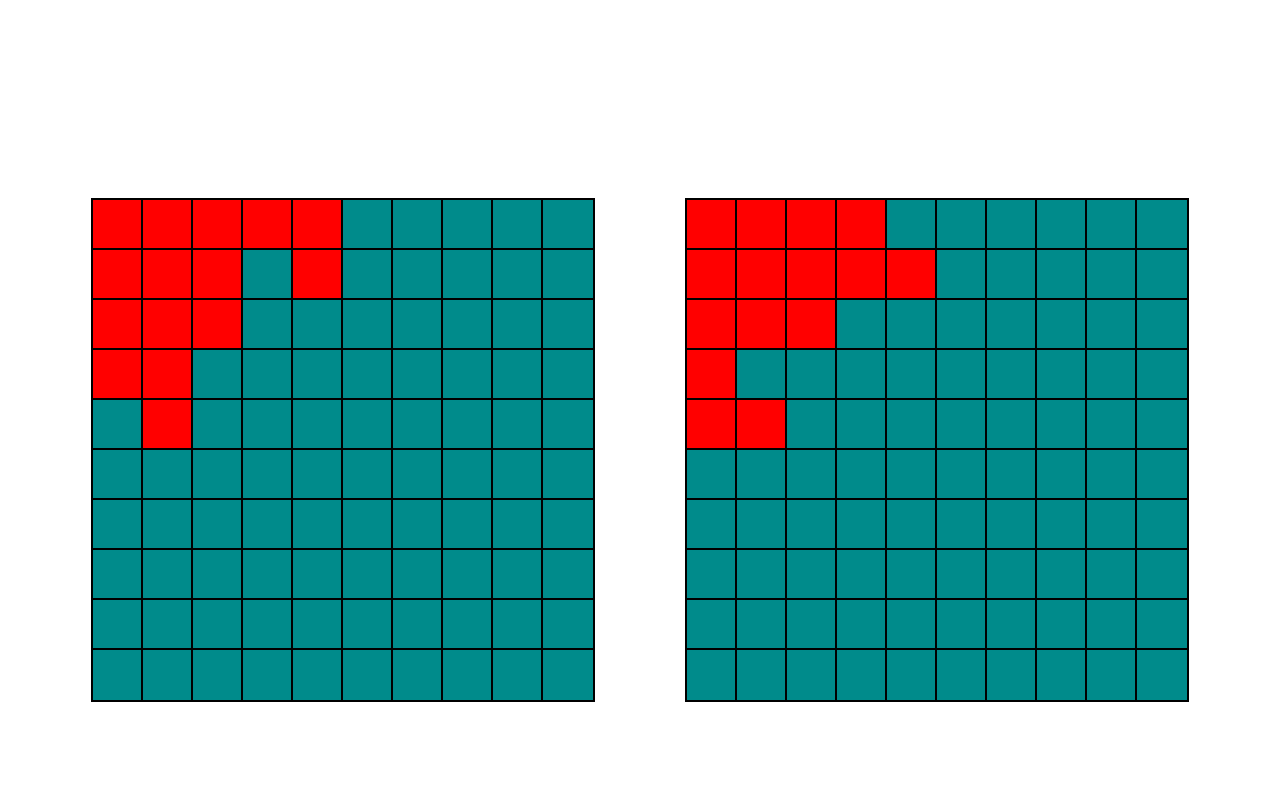
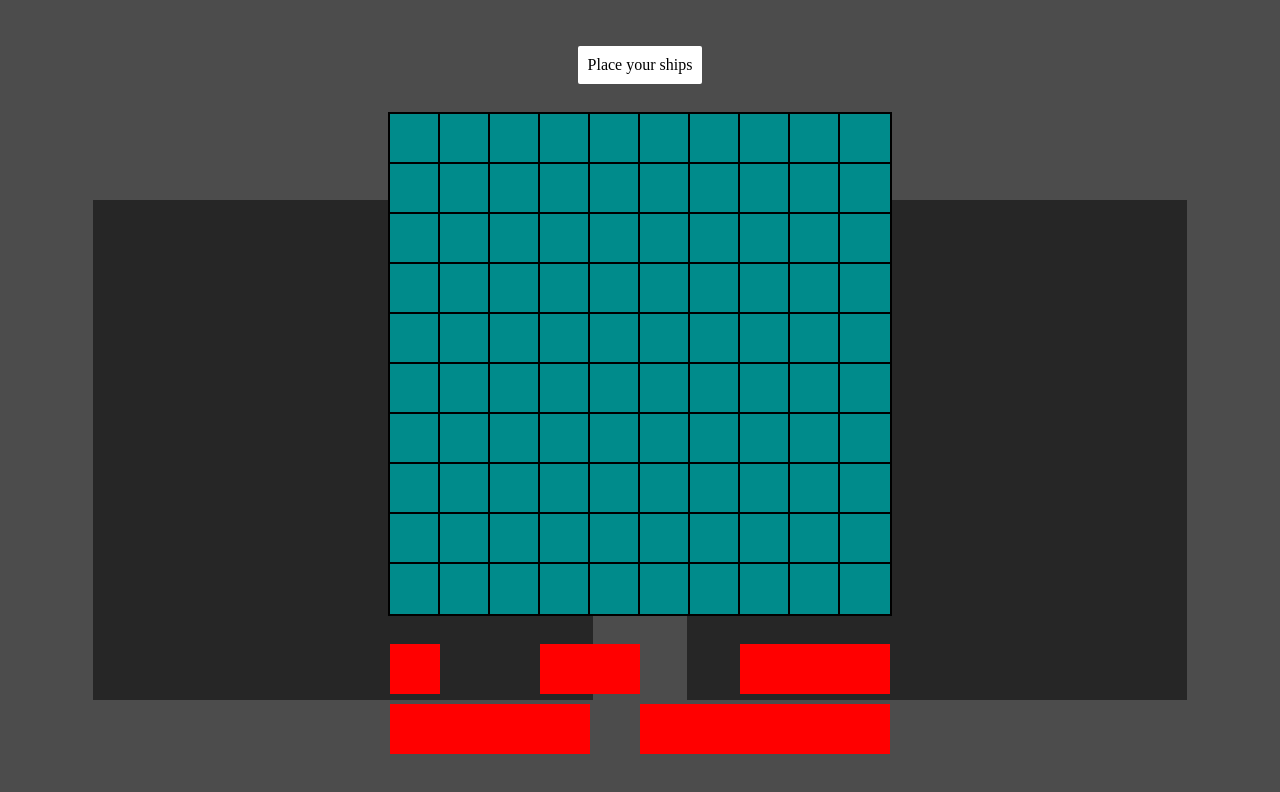
Before and after one commit to jamesBariuad/odin-battleship, a website with bundled scripts: page index.html in a window 1280 px wide. Built offline with nearby package versions, Linux system fonts and the light colour scheme.

Commit message:
feat: Player Place Ship, Placement Validation

```diff
--- a/index.html
+++ b/index.html
@@ -12,6 +12,19 @@
       <div id="player-board"></div>
       <div id="enemy-board"></div>
     </div>
+    <div class="overlay">
+      <div class="overlay-content">
+        <div id="instructions">Place your ships</div>
+        <div id="place-ships"></div>
+        <div id="ships-container">
+          <div id="patrol-boat" draggable="true" data-length="1"></div>
+          <div id="submarine" draggable="true" data-length="2"></div>
+          <div id="destroyer" draggable="true" data-length="3"></div>
+          <div id="battleship" draggable="true" data-length="4"></div>
+          <div id="carrier" draggable="true" data-length="5"></div>
+        </div>
+      </div>
+    </div>
     <script type="module" src="./js/functions/game.mjs"></script>
   </body>
 </html>
--- a/js/functions/game.mjs
+++ b/js/functions/game.mjs
@@ -4,6 +4,7 @@ import {
   createGameBoard,
   createPlayer,
 } from "./battleshipFactories.mjs";
+import { createBoardToPlaceShipsUI } from "./placeShips.mjs";
 
 const initializeGame = () => {
   const playerBoardUI = document.querySelector("#player-board");
@@ -19,11 +20,12 @@ const initializeGame = () => {
   const enemyBoard = createGameBoard();
 
   // Place player's ships
-  playerBoard.placeShips(0, 0, playerShips.battleship, "vertical");
-  playerBoard.placeShips(1, 0, playerShips.carrier, "vertical");
-  playerBoard.placeShips(2, 0, playerShips.destroyer, "vertical");
-  playerBoard.placeShips(3, 0, playerShips.patrolBoat, "vertical");
-  playerBoard.placeShips(4, 0, playerShips.submarine, "vertical");
+  // playerBoard.placeShips(0, 0, playerShips.battleship, "vertical");
+  // playerBoard.placeShips(1, 0, playerShips.carrier, "vertical");
+  // playerBoard.placeShips(2, 0, playerShips.destroyer, "vertical");
+  // playerBoard.placeShips(3, 0, playerShips.patrolBoat, "vertical");
+  // playerBoard.placeShips(4, 0, playerShips.submarine, "vertical");
+
 
   // Place enemy's ships
   enemyBoard.placeShips(0, 0, enemyShips.battleship, "horizontal");
@@ -120,4 +122,13 @@ const gameLoop = () => {
   playerAttack(gameData);
 };
 
-gameLoop();
+// const placePlayerShips = (playerBoard, playerBoardUI, playerShips) =>{
+//   console.table(playerBoard, playerShips)
+//   console.log(playerShips.battleship)
+// }
+
+createBoardToPlaceShipsUI()
+
+
+
+// gameLoop();
--- /dev/null
+++ b/js/functions/placeShips.mjs
@@ -0,0 +1,119 @@
+const createBoardToPlaceShipsUI = () => {
+  let occupiedCoordinates ={};
+  const placeShipsDiv = document.querySelector("#place-ships");
+
+  const createGameCell = (x, y) => {
+    const cell = document.createElement("div");
+    cell.style.width = `${placeShipsDiv.clientWidth / 10}px`;
+    cell.style.height = `${placeShipsDiv.clientHeight / 10}px`;
+    cell.id = `${x}${y}`;
+    // cell.addEventListener("click", handleAttack);
+    cell.classList.add("cell");
+    cell.addEventListener("dragover", (ev) => {
+      ev.preventDefault();
+      ev.dataTransfer.dropEffect = "move";
+    });
+
+    cell.addEventListener("drop", (ev) => {
+
+      // Get the id of the target and add the moved element to the target's DOM
+      const shipName = ev.dataTransfer.getData("text/plain");
+      const shipToMoveDiv = document.getElementById(shipName);
+      const shipLength = shipToMoveDiv.dataset.length;
+      const cellToOccupy = ev.target;
+
+      const coordinateIsValid = (currentCoordinate) => {
+        if (isNaN(currentCoordinate)) return false;
+        //if coordinate is out of bounds from board
+        if (currentCoordinate.length >= 3) return false;
+
+        //if coordinate is already in list of occupied coordinates
+        let occupiedCoordinatesValues = Object.values(occupiedCoordinates)
+        if(occupiedCoordinatesValues==undefined){
+          return
+        }
+        if(occupiedCoordinatesValues.flat().includes(currentCoordinate)){
+          return false
+        }
+
+        return true;
+      };
+
+      const handleDrop = (cellToOccupy, shipLength) => {
+        //go through the coordinates that the ship will occupy
+        const allCellsTheShipWillOccupyIsValid = () => {
+          const cellValidity = [];
+          const coordinatesToPushIfValid = []
+          for (let index = 0; index < shipLength; index++) {
+            const currentCoordinate =
+              +cellToOccupy.id[0] + index + cellToOccupy.id[1];
+
+            cellValidity.push(coordinateIsValid(currentCoordinate));
+            coordinatesToPushIfValid.push(currentCoordinate)
+          }
+
+          if (cellValidity.includes(false)) {
+            return false;
+          } else {
+            //add coordinates if valid
+            occupiedCoordinates[shipName] = coordinatesToPushIfValid
+            return true
+          }
+        };
+
+        if (allCellsTheShipWillOccupyIsValid()) {
+          cellToOccupy.appendChild(shipToMoveDiv);
+        }
+        // console.log(allCellsTheShipWillOccupyIsValid());
+      };
+      // console.log(Object.values(occupiedCoordinates))
+      handleDrop(cellToOccupy, shipLength);
+
+      // console.log(occupiedCoordinates)
+      // [+cellToOccupy.id[0]+shipLength-1+cellToOccupy.id[1], cellToOccupy.id]
+      // console.log(occupiedCoordinates);
+
+      // ev.target.appendChild(document.getElementById(data));
+      // ev.dataTransfer.dropEffect = "none"
+    });
+    return cell;
+  };
+
+  for (let y = 0; y < 10; y++) {
+    for (let x = 0; x < 10; x++) {
+      const cell = createGameCell(x, y);
+
+      //   if (containsCoordinates(board.shipCoordinates, [x, y])) {
+      //     cell.style.backgroundColor = "red";
+      //   }
+
+      placeShipsDiv.appendChild(cell);
+    }
+  }
+};
+
+const addListenersToShips = () => {
+  function dragstart_handler(ev) {
+    // Add the target element's id to the data transfer object
+    ev.dataTransfer.setData("text/plain", ev.target.id);
+    ev.dataTransfer.dropEffect = "move";
+  }
+
+  const patrolBoat = document.querySelector("#patrol-boat");
+  patrolBoat.addEventListener("dragstart", dragstart_handler);
+
+  const submarine = document.querySelector("#submarine");
+  submarine.addEventListener("dragstart", dragstart_handler);
+
+  const destroyer = document.querySelector("#destroyer");
+  destroyer.addEventListener("dragstart", dragstart_handler);
+
+  const battleship = document.querySelector("#battleship");
+  battleship.addEventListener("dragstart", dragstart_handler);
+
+  const carrier = document.querySelector("#carrier");
+  carrier.addEventListener("dragstart", dragstart_handler);
+};
+addListenersToShips();
+
+export { createBoardToPlaceShipsUI };
--- a/style.css
+++ b/style.css
@@ -15,7 +15,7 @@ body {
 }
 
 #player-board,
-#enemy-board {
+#enemy-board, #place-ships {
   display: flex;
   flex-wrap: wrap;
   height: 500px;
@@ -47,3 +47,90 @@ body {
 .unclickable {
   pointer-events: none;
 }
+
+.overlay{
+  display: block; /* Initially hidden */
+  position: fixed;
+  top: 0;
+  left: 0;
+  width: 100%;
+  height: 100%;
+  background-color: rgba(0, 0, 0, 0.7); /* Semi-transparent black background */
+  z-index: 1;
+  text-align: center;
+}
+
+.overlay-content{
+  display: flex;
+  height: 100%;
+  width: 100%;
+  flex-direction: column;
+  align-items: center;
+  gap: 30px ;
+  justify-content: center;
+}
+
+#instructions{
+  background-color: white;
+  width: fit-content;
+  padding: 10px;
+  border-radius: 2px;
+}
+
+#ships-container{
+  display: flex;
+  gap: 10px;
+  justify-content: space-between;
+  flex-wrap: wrap;
+  width: 500px;
+}
+
+#place-ships .cell {
+  background-color: darkcyan;
+  outline: 2px solid black;
+}
+
+#patrol-boat{
+  background-color: red;
+  width: 50px;
+  height: 50px;
+  /* outline: 2px solid black; */
+}
+
+#submarine{
+  position: relative;
+  background-color: red;
+  width: 100px;
+  height: 50px;
+  /* z-index: 2;
+  outline: 2px solid black; */
+}
+
+#destroyer{
+  position: relative;
+  background-color: red;
+  width: 150px;
+  height: 50px;
+  /* z-index: 2;
+  outline: 2px solid black; */
+
+}
+
+#battleship{
+  position: relative;
+  background-color: red;
+  width: 200px;
+  height: 50px;
+  /* z-index: 2;
+  outline: 2px solid black; */
+
+}
+
+#carrier{
+  position: relative;
+  background-color: red;
+  width: 250px;
+  height: 50px;
+  /* z-index: 2;
+  outline: 2px solid black; */
+}
```
